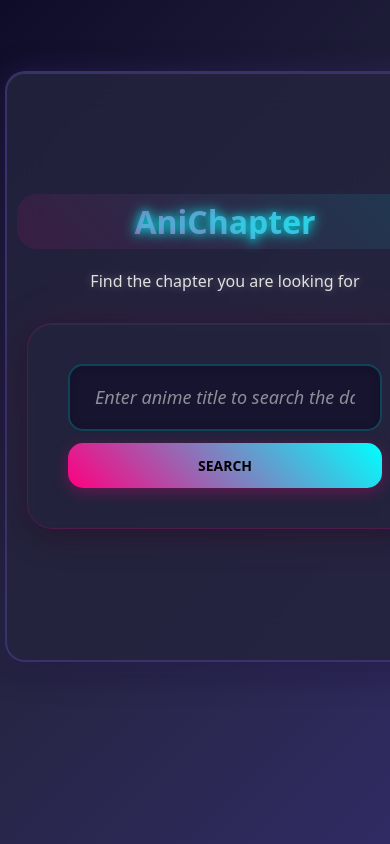
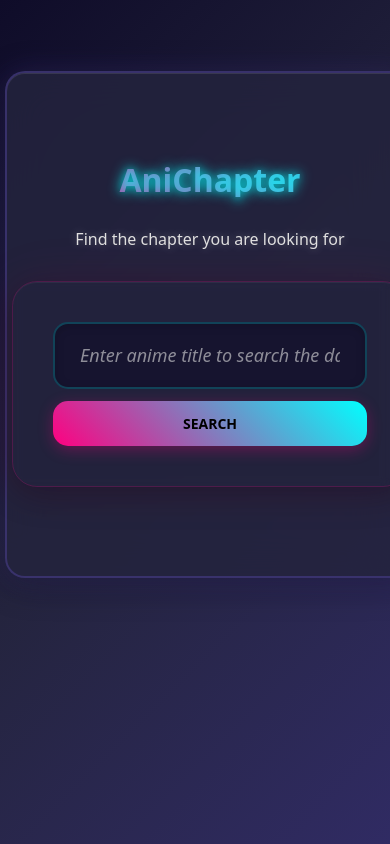
Before and after one commit to Seyhakmony/AnimeToChapter, a React (Vite) app in the folder Anime_to_Chapter/: page / in a window 390 px wide. Built offline with nearby package versions, Linux system fonts and the light colour scheme.

Commit message:
updated css

```diff
--- a/Anime_to_Chapter/src/Css/Ep.css
+++ b/Anime_to_Chapter/src/Css/Ep.css
@@ -512,6 +512,7 @@
     gap: 10px;
     margin-top: 30px;
     padding: 20px 0;
+    flex-wrap: wrap;
 }
 
 .episode-pagination-button {
--- a/Anime_to_Chapter/src/Css/HomeSearch.css
+++ b/Anime_to_Chapter/src/Css/HomeSearch.css
@@ -91,7 +91,7 @@ html, body {
   left: -10px;
   right: -10px;
   bottom: -10px;
-  background: linear-gradient(45deg, rgba(255, 0, 128, 0.1), rgba(0, 255, 255, 0.1));
+  /* background: linear-gradient(45deg, rgba(255, 0, 128, 0.1), rgba(0, 255, 255, 0.1)); */
   border-radius: 20px;
   z-index: -1;
   /* animation: float 4s ease-in-out infinite; */
@@ -420,7 +420,8 @@ html, body {
   }
 
   .home-container {
-    min-height: 70vh;
+    min-height: 60vh;
+
     margin: 10px;
     padding: 20px 30px;
   }
@@ -497,12 +498,13 @@ html, body {
 @media (max-width: 480px) {
   .home-container {
     margin: 5px;
-    padding: 15px 20px;
+    padding: 15px 5px;
   }
 
   .home-title {
     font-size: 2rem;
     margin-bottom: 30px;
+
   }
 
   .home-subtitle {
```
